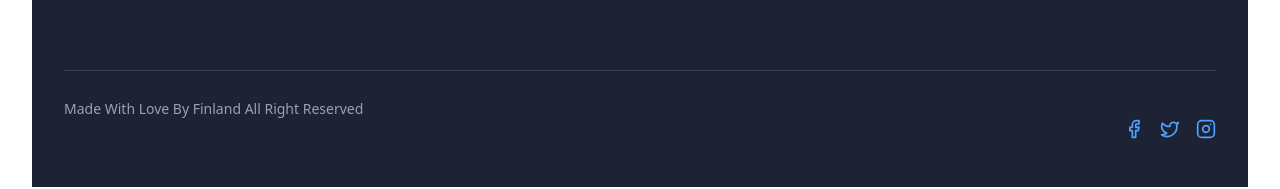
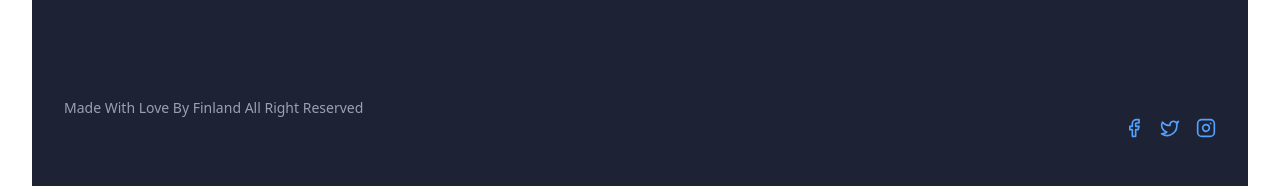
Before and after one commit to Bora-Erk/marka, a React (Vite) app: page / in a window 1280 px wide. Shown: the part 5960-6149 px from the top of the page. Built offline with nearby package versions, Linux system fonts and the light colour scheme.

Commit message:
footer update border

```diff
--- a/src/components/Footer.jsx
+++ b/src/components/Footer.jsx
@@ -75,7 +75,7 @@ const Footer = () => {
       </div>
 
 
-      <div className="border-t border-gray-700 pt-6 max-w-6xl mx-auto flex flex-col md:flex-row justify-between items-center text-sm text-gray-400">
+      <div className="pt-6 max-w-6xl mx-auto flex flex-col md:flex-row justify-between items-center text-sm text-gray-400">
         <p>Made With Love By Finland All Right Reserved</p>
         <div className="flex space-x-4 mt-4 md:mt-0 text-blue-400">
           <Facebook size={20} className="cursor-pointer hover:text-blue-500" />
```
